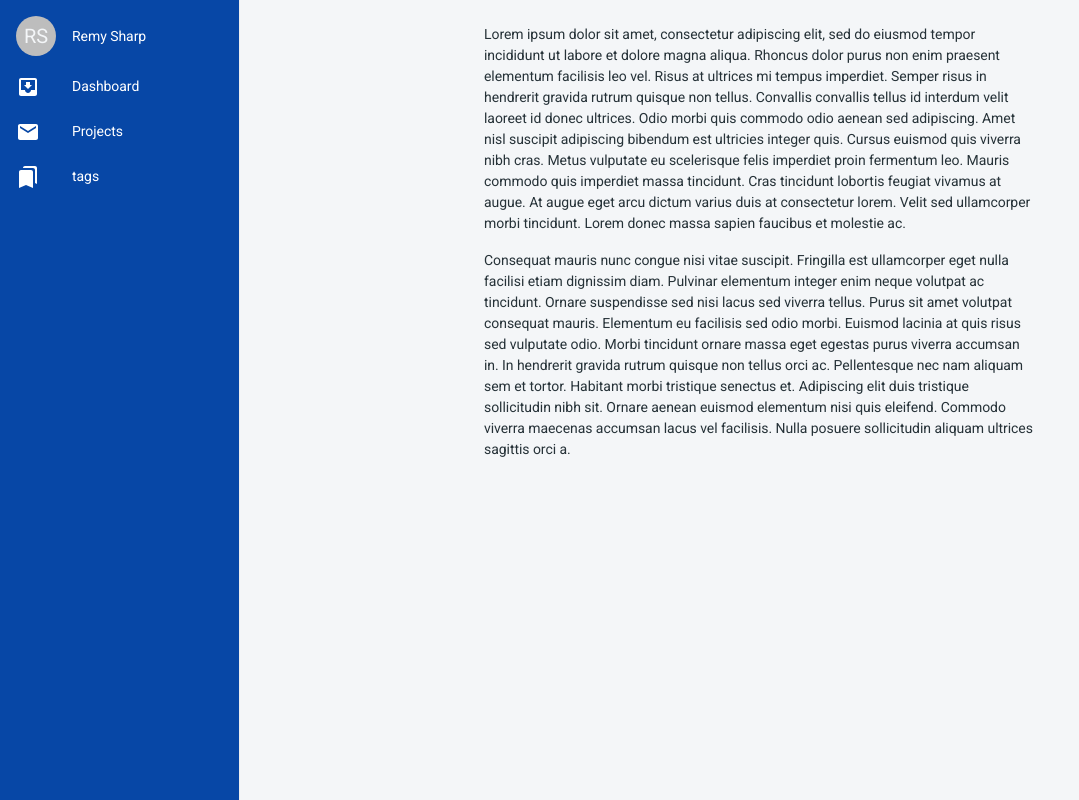
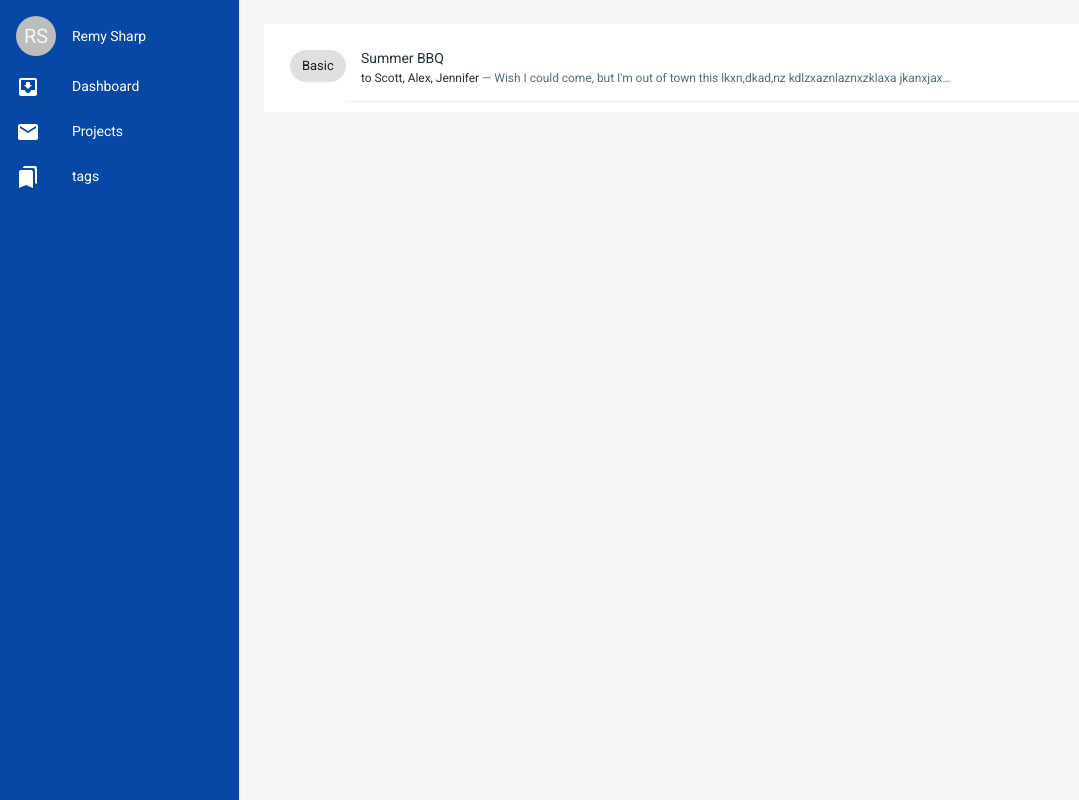
Before and after one commit to gothraven/bug-manager, a React (Create React App) app in the folder app-front/: page /user/dashboard in a window 1280 px wide. Shown: the whole page, without its empty margins (0-1079 px from the left). Built offline with nearby package versions, Linux system fonts and the light colour scheme.

Commit message:
Init Issues DashboardView component

```diff
--- a/app-front/src/components/routes/MainRouter.js
+++ b/app-front/src/components/routes/MainRouter.js
@@ -1,45 +1,14 @@
 import React from "react";
 import { Route, Switch, Redirect } from "react-router-dom";
-import Typography from "@material-ui/core/Typography";
-import Container from "@material-ui/core/Container";
 import RouteWithLayout from "../lib/RouteWithLayout";
 import { MainLayout } from "../layouts";
-import { TagsView, SignInView, ProjectsView, NotFoundView } from "../views";
-
-function MyComponentDashboard() {
-  return (
-    <Container maxWidth="sm">
-      <Typography paragraph>
-        Lorem ipsum dolor sit amet, consectetur adipiscing elit, sed do eiusmod
-        tempor incididunt ut labore et dolore magna aliqua. Rhoncus dolor purus
-        non enim praesent elementum facilisis leo vel. Risus at ultrices mi
-        tempus imperdiet. Semper risus in hendrerit gravida rutrum quisque non
-        tellus. Convallis convallis tellus id interdum velit laoreet id donec
-        ultrices. Odio morbi quis commodo odio aenean sed adipiscing. Amet nisl
-        suscipit adipiscing bibendum est ultricies integer quis. Cursus euismod
-        quis viverra nibh cras. Metus vulputate eu scelerisque felis imperdiet
-        proin fermentum leo. Mauris commodo quis imperdiet massa tincidunt. Cras
-        tincidunt lobortis feugiat vivamus at augue. At augue eget arcu dictum
-        varius duis at consectetur lorem. Velit sed ullamcorper morbi tincidunt.
-        Lorem donec massa sapien faucibus et molestie ac.
-      </Typography>
-      <Typography paragraph>
-        Consequat mauris nunc congue nisi vitae suscipit. Fringilla est
-        ullamcorper eget nulla facilisi etiam dignissim diam. Pulvinar elementum
-        integer enim neque volutpat ac tincidunt. Ornare suspendisse sed nisi
-        lacus sed viverra tellus. Purus sit amet volutpat consequat mauris.
-        Elementum eu facilisis sed odio morbi. Euismod lacinia at quis risus sed
-        vulputate odio. Morbi tincidunt ornare massa eget egestas purus viverra
-        accumsan in. In hendrerit gravida rutrum quisque non tellus orci ac.
-        Pellentesque nec nam aliquam sem et tortor. Habitant morbi tristique
-        senectus et. Adipiscing elit duis tristique sollicitudin nibh sit.
-        Ornare aenean euismod elementum nisi quis eleifend. Commodo viverra
-        maecenas accumsan lacus vel facilisis. Nulla posuere sollicitudin
-        aliquam ultrices sagittis orci a.
-      </Typography>
-    </Container>
-  );
-}
+import {
+  TagsView,
+  SignInView,
+  ProjectsView,
+  NotFoundView,
+  DashboardView
+} from "../views";
 
 function MainRouter() {
   const isAuthenticated = true;
@@ -52,7 +21,7 @@ function MainRouter() {
         exact
         path="/user/dashboard"
         authed={isAuthenticated}
-        component={MyComponentDashboard}
+        component={DashboardView}
         layout={MainLayout}
       />
       <RouteWithLayout
--- /dev/null
+++ b/app-front/src/components/views/dashboard/DashboardView.js
@@ -0,0 +1,61 @@
+import React from "react";
+import { makeStyles } from "@material-ui/core/styles";
+import List from "@material-ui/core/List";
+import ListItem from "@material-ui/core/ListItem";
+import Divider from "@material-ui/core/Divider";
+import ListItemText from "@material-ui/core/ListItemText";
+import Typography from "@material-ui/core/Typography";
+import Chip from "@material-ui/core/Chip";
+
+import { ListItemIcon, Box } from "@material-ui/core";
+
+const useStyles = makeStyles(theme => ({
+  root: {
+    width: "100%",
+    backgroundColor: theme.palette.background.paper,
+    padding: "10px"
+  },
+  inline: {
+    display: "inline"
+  },
+  chipContainer: {
+    marginRight: 15
+  }
+}));
+function DashboardView() {
+  const classes = useStyles();
+  return (
+    <List className={classes.root}>
+      <ListItem alignItems="flex-start">
+        <Box display="flex" justifyContent="space-between" flexDirection="row">
+          <ListItemIcon className={classes.chipContainer}>
+            <Chip label="Basic" />
+          </ListItemIcon>
+          <ListItemText
+            primary="Summer BBQ"
+            secondary={
+              <>
+                <Typography
+                  component="span"
+                  variant="body2"
+                  className={classes.inline}
+                  color="textPrimary"
+                >
+                  to Scott, Alex, Jennifer
+                </Typography>
+                {
+                  " — Wish I could come, but I'm out of town this lkxn,dkad,nz kdlzxaznlaznxzklaxa jkanxjax…"
+                }
+              </>
+            }
+          />
+        </Box>
+      </ListItem>
+      <Divider variant="inset" component="li" />
+    </List>
+  );
+}
+
+DashboardView.propTypes = {};
+
+export default DashboardView;
--- a/app-front/src/components/views/index.js
+++ b/app-front/src/components/views/index.js
@@ -3,3 +3,4 @@ export { default as TagsView } from "./tags/TagsView";
 export { default as SignInView } from "./sign-in/SignIn";
 export { default as ProjectsView } from "./projects/ProjectsView";
 export { default as NotFoundView } from "./not-found/NotFoundView";
+export { default as DashboardView } from "./dashboard/DashboardView";
```
